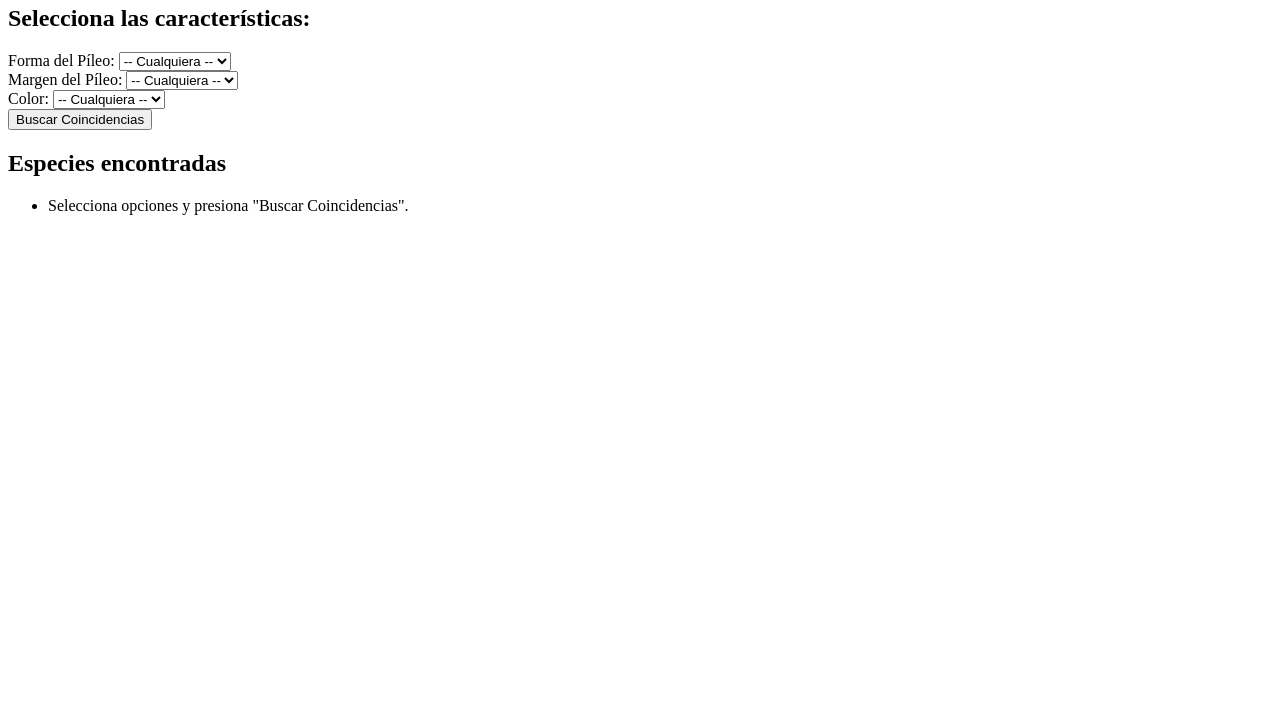
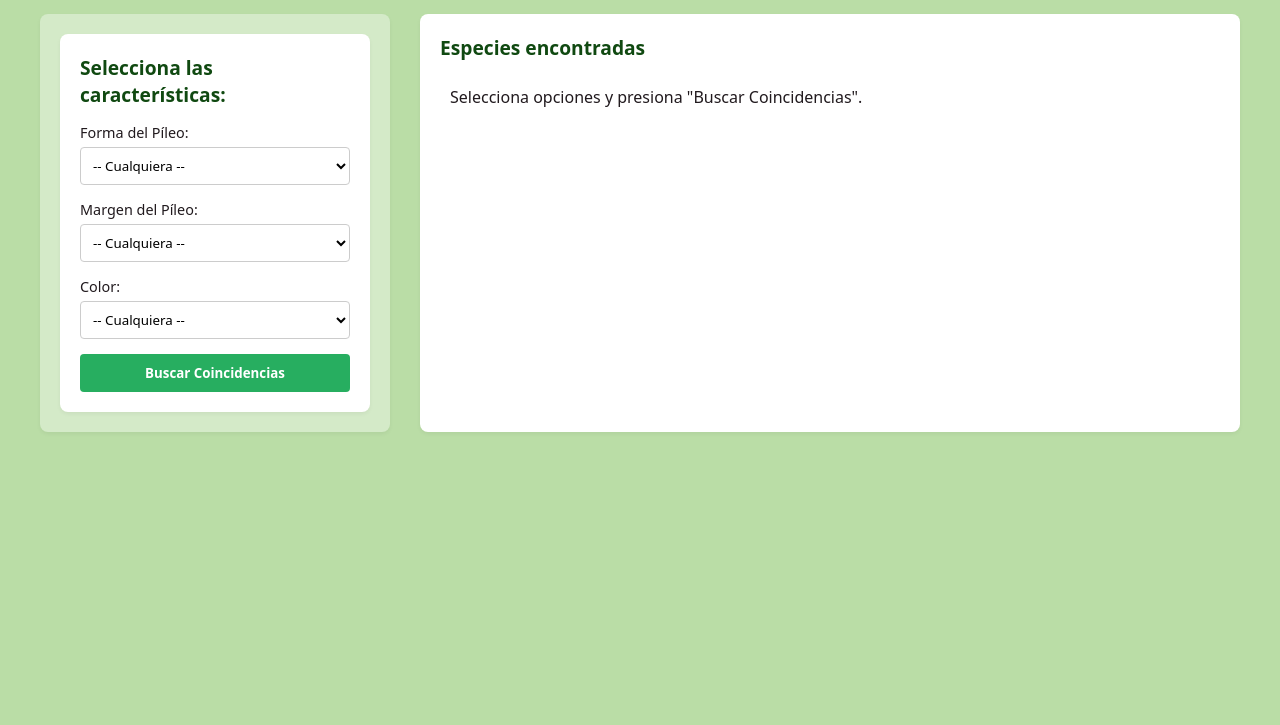
Before and after one commit to alexisuguzman21/app-micologia, a plain HTML site: page index.html in a window 1280 px wide. Shown: the part 75-800 px from the top of the page. Drawn offline with Linux system fonts and the light colour scheme.

Commit message:
Actualizar estructura HTML y añadir estilos css

```diff
--- a/css/styles.css
+++ b/css/styles.css
@@ -0,0 +1,107 @@
+* {
+    box-sizing: border-box;
+    margin: 0;
+    padding: 0;
+    font-family: system-ui, -apple-system, BlinkMacSystemFont, "Segoe UI", Roboto, sans-serif;
+}
+
+body {
+    background-color: #BADDA6;
+    color: #211A1E;
+    padding: 20px;
+}
+
+header {
+    text-align: center;
+    margin-bottom: 30px;
+}
+
+header h1 {
+    font-size: 1.8rem;
+    color: #104911;
+}
+
+.main-container {
+    display: grid;
+    grid-template-columns: 350px 1fr;
+    gap: 30px;
+    max-width: 1200px;
+    margin: 0 auto;
+}
+
+aside {
+    background: #D4EAC8;
+    padding: 20px;
+    border-radius: 8px;
+    box-shadow: 0 2px 4px rgba(0,0,0,0.05);
+    height: fit-content;
+}
+
+aside h2 {
+    font-size: 1.2rem;
+    margin-bottom: 15px;
+    color: #211A1E;
+}
+
+.field {
+    margin-bottom: 15px;
+}
+
+.field label {
+    display: block;
+    font-size: 0.9rem;
+    margin-bottom: 5px;
+    font-weight: 500;
+}
+
+.field select {
+    width: 100%;
+    padding: 8px;
+    border: 1px solid #ccc;
+    border-radius: 4px;
+    background-color: #fff;
+}
+
+#search-btn {
+    width: 100%;
+    padding: 10px;
+    background-color: #27ae60;
+    color: white;
+    border: none;
+    border-radius: 4px;
+    font-weight: bold;
+    cursor: pointer;
+    transition: background 0.2s;
+}
+
+#search-btn:hover {
+    background-color: #219653;
+}
+
+section {
+    background: #ffffff;
+    padding: 20px;
+    border-radius: 8px;
+    box-shadow: 0 2px 4px rgba(0,0,0,0.05);
+}
+
+section h2 {
+
+    font-size: 1.2rem;
+    margin-bottom: 15px;
+    color: #104911;
+}
+
+#results-list {
+    list-style-type: none;
+}
+
+#results-list li {
+    padding: 10px;
+    border-bottom: 1px solid #eee;
+}
+
+#results-list li:last-child {
+
+    border-bottom: none;
+}
--- a/index.html
+++ b/index.html
@@ -5,7 +5,7 @@
     <meta charset="UTF-8">
     <meta name="viewport" content="width=device-width, initial-scale=1.0">
     <title>Buscador Micológico</title>
-    <link rel="stylesheet" href="style.css">
+    <link rel="stylesheet" href="css/styles.css">
 </head>
 
 <body>
@@ -13,7 +13,8 @@
         <h1>Buscador de Hongos por Características</h1>
     </header>
 
-    <main>
+    <main class="main-container">
+        <aside>
             <section id = 'filter-section'>
                 <h2>Selecciona las características:</h2>
                 <form id="filter-form">
@@ -50,7 +51,7 @@
                     <button type="button" id = "search-btn">Buscar Coincidencias</button>
                 </form>
             </section>
-
+        </aside>
         <section id="results-section">
             <h2>Especies encontradas</h2>
             <ul id="results-list">
```
Lines whose indentation alone changed are shown as unchanged.
